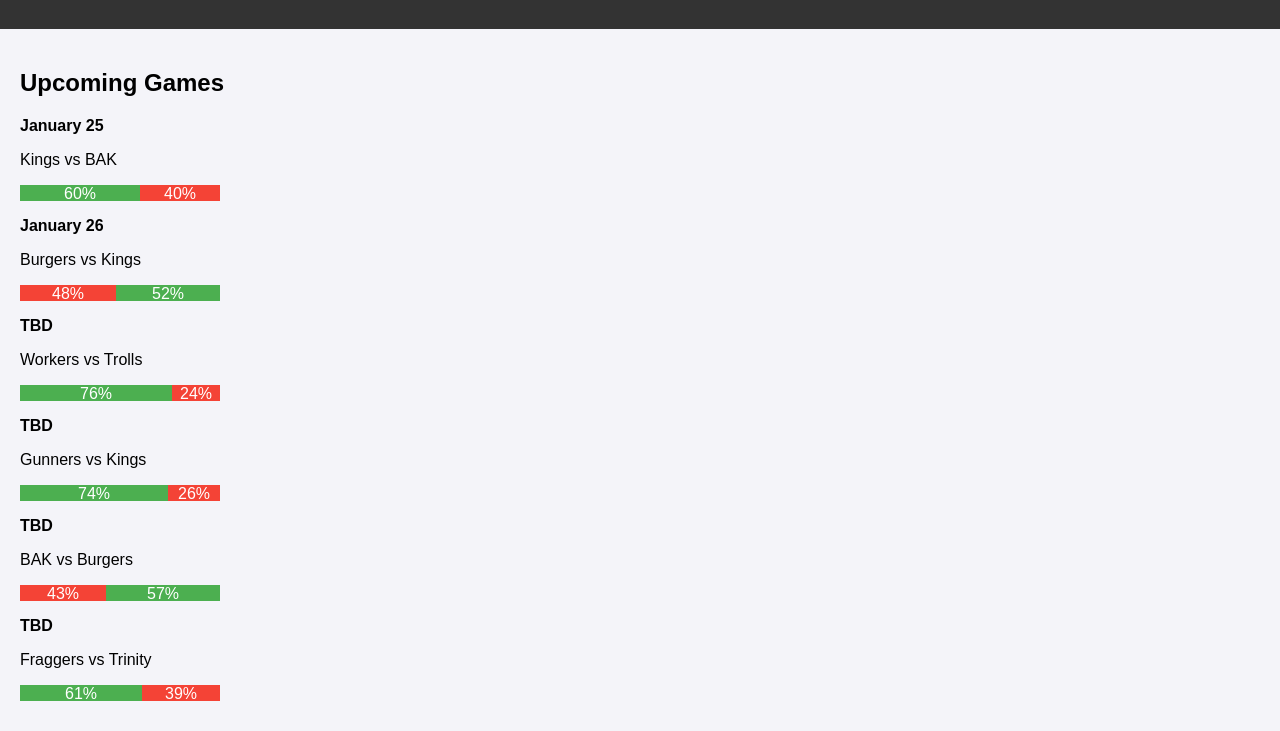
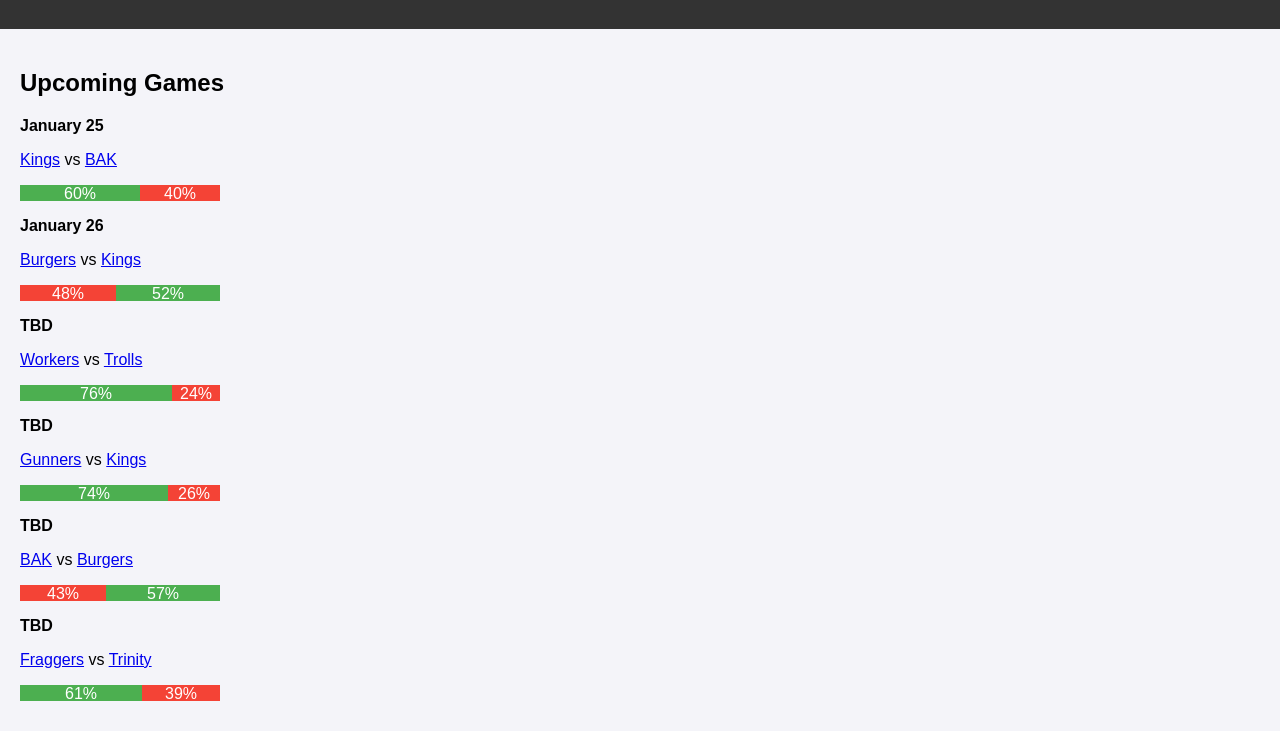
Before and after one commit to jrdibs/ses, a plain HTML site: page index.html in a window 1280 px wide. Shown: the part 71-802 px from the top of the page. Drawn offline with Linux system fonts and the light colour scheme.

Commit message:
Update index.html

```diff
--- a/index.html
+++ b/index.html
@@ -91,7 +91,7 @@
         <h2>Upcoming Games</h2>
         <div>
             <p><strong>January 25</strong></p>
-            <p>Kings vs BAK</p>
+            <p><a href="kings.html">Kings</a> vs <a href="bak.html">BAK</a></p>
             <div class="prediction-bar" onmouseover="showTooltip(this)" onmouseout="hideTooltip(this)">
                 <div class="team-a" style="width: 120px;">60%</div>
                 <div class="team-b" style="width: 80px;">40%</div>
@@ -100,7 +100,7 @@
         </div>
         <div>
             <p><strong>January 26</strong></p>
-            <p>Burgers vs Kings</p>
+            <p><a href="burgers.html">Burgers</a> vs <a href="kings.html">Kings</a></p>
             <div class="prediction-bar" onmouseover="showTooltip(this)" onmouseout="hideTooltip(this)">
                 <div class="team-b" style="width: 96px;">48%</div>
                 <div class="team-a" style="width: 104px;">52%</div>
@@ -109,7 +109,7 @@
         </div>
         <div>
             <p><strong>TBD</strong></p>
-            <p>Workers vs Trolls</p>
+            <p><a href="workers.html">Workers</a> vs <a href="trolls.html">Trolls</a></p>
             <div class="prediction-bar" onmouseover="showTooltip(this)" onmouseout="hideTooltip(this)">
                 <div class="team-a" style="width: 152px;">76%</div>
                 <div class="team-b" style="width: 48px;">24%</div>
@@ -118,7 +118,7 @@
         </div>
         <div>
             <p><strong>TBD</strong></p>
-            <p>Gunners vs Kings</p>
+            <p><a href="gunners.html">Gunners</a> vs <a href="kings.html">Kings</a></p>
             <div class="prediction-bar" onmouseover="showTooltip(this)" onmouseout="hideTooltip(this)">
                 <div class="team-a" style="width: 148px;">74%</div>
                 <div class="team-b" style="width: 52px;">26%</div>
@@ -127,7 +127,7 @@
         </div>
         <div>
             <p><strong>TBD</strong></p>
-            <p>BAK vs Burgers</p>
+            <p><a href="bak.html">BAK</a> vs <a href="burgers.html">Burgers</a></p>
             <div class="prediction-bar" onmouseover="showTooltip(this)" onmouseout="hideTooltip(this)">
                 <div class="team-b" style="width: 86px;">43%</div>
                 <div class="team-a" style="width: 114px;">57%</div>
@@ -136,7 +136,7 @@
         </div>
         <div>
             <p><strong>TBD</strong></p>
-            <p>Fraggers vs Trinity</p>
+            <p><a href="fraggers.html">Fraggers</a> vs <a href="trinity.html">Trinity</a></p>
             <div class="prediction-bar" onmouseover="showTooltip(this)" onmouseout="hideTooltip(this)">
                 <div class="team-a" style="width: 122px;">61%</div>
                 <div class="team-b" style="width: 78px;">39%</div>
```
